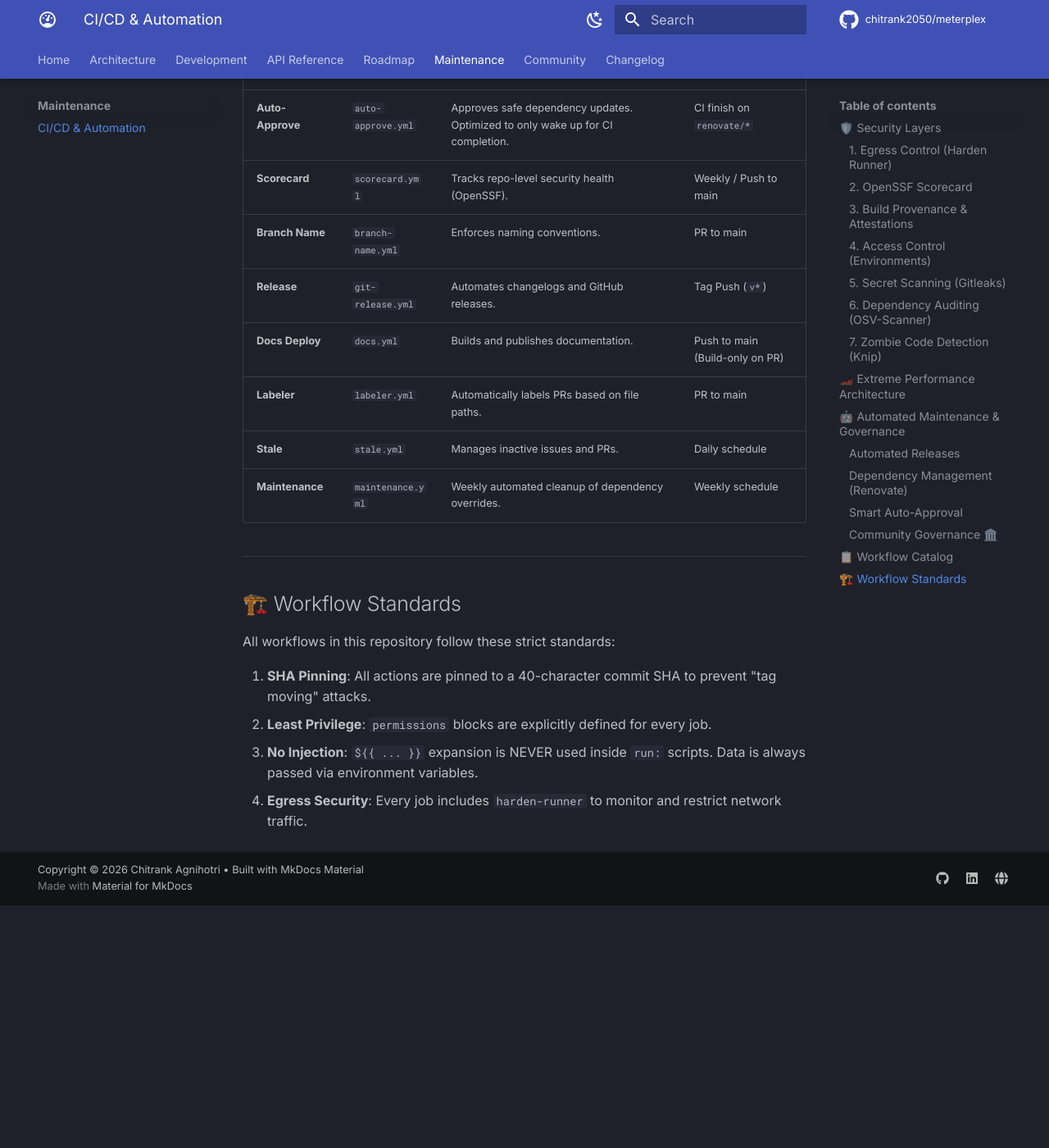
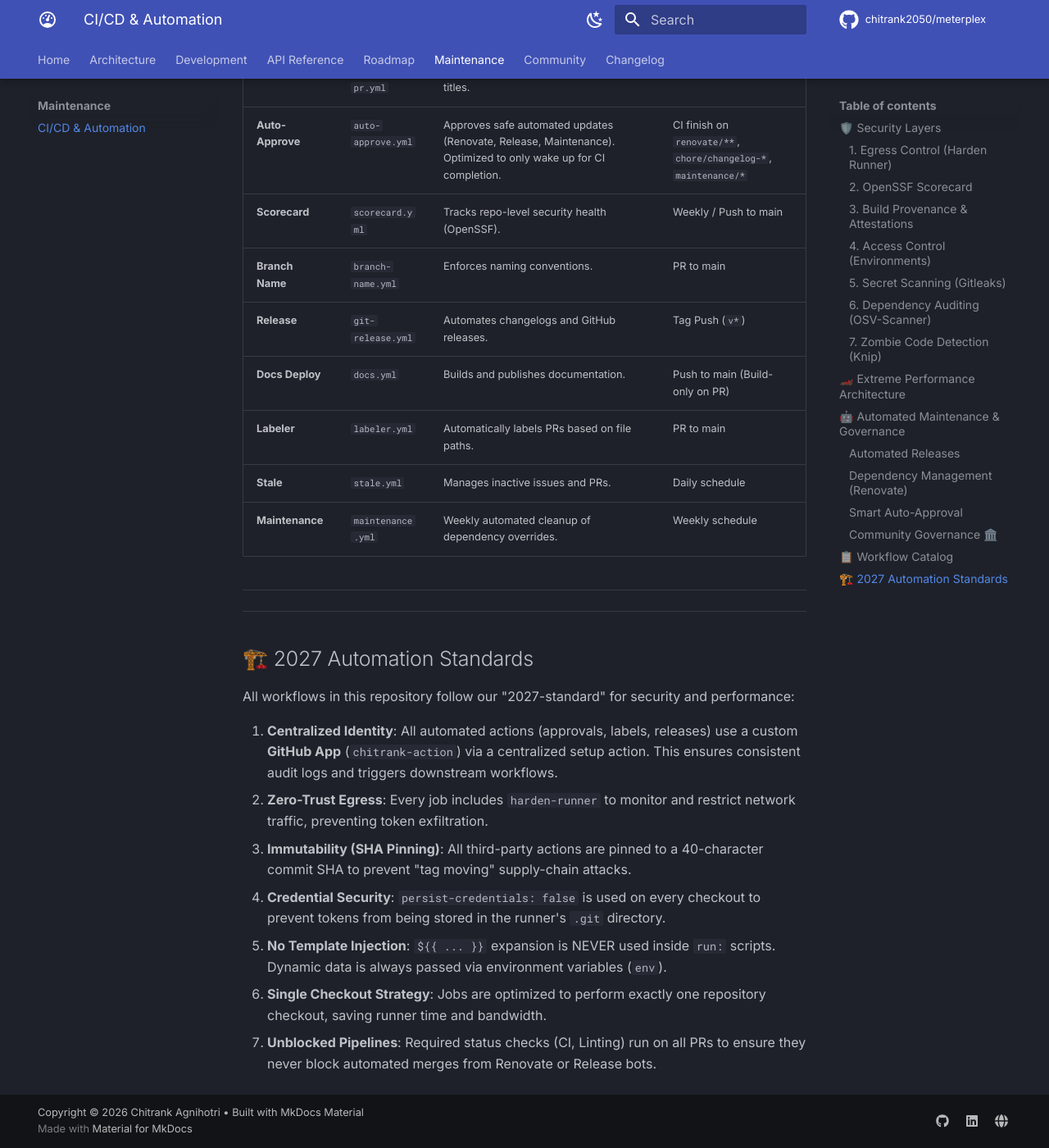
Before and after one commit to chitrank2050/meterplex, an MkDocs documentation site: the page built from docs/maintenance/ci-cd.md, in a window 1280 px wide and 1400 px high, scrolled down 3856 px. Shown: the whole window at 82% size. Built offline with MkDocs 1.6.1 and Material for MkDocs 9.7.7, drawn with Linux system fonts in a browser that asks for light colours; comment, search, counter and statistics services are not loaded; before the commit the page ends 4960 px from its top, so only the background shows below that.

Commit message:
feat: add maintenance branch type, update labeling and CI logic, and doc automation standards

```diff
--- a/docs/maintenance/ci-cd.md
+++ b/docs/maintenance/ci-cd.md
@@ -107,7 +107,7 @@
 | **Action Linting** | `workflow-lint.yml` | Audits GitHub Actions for security flaws using `zizmor`. | Changes to workflows |
 | **PR Autofill** | `pr-autofill.yml` | Populates PR descriptions based on commit history. | PR to main |
 | **Semantic PR** | `semantic-pr.yml` | Enforces Conventional Commits on PR titles. | PR to main |
-| **Auto-Approve** | `auto-approve.yml` | Approves safe dependency updates. Optimized to only wake up for CI completion. | CI finish on `renovate/*` |
+| **Auto-Approve** | `auto-approve.yml` | Approves safe automated updates (Renovate, Release, Maintenance). Optimized to only wake up for CI completion. | CI finish on `renovate/**`, `chore/changelog-*`, `maintenance/*` |
 | **Scorecard** | `scorecard.yml` | Tracks repo-level security health (OpenSSF). | Weekly / Push to main |
 | **Branch Name** | `branch-name.yml` | Enforces naming conventions. | PR to main |
 | **Release** | `git-release.yml` | Automates changelogs and GitHub releases. | Tag Push (`v*`) |
@@ -118,11 +118,16 @@
 
 ---
 
-## 🏗️ Workflow Standards
+---
 
-All workflows in this repository follow these strict standards:
+## 🏗️ 2027 Automation Standards
 
-1. **SHA Pinning**: All actions are pinned to a 40-character commit SHA to prevent "tag moving" attacks.
-2. **Least Privilege**: `permissions` blocks are explicitly defined for every job.
-3. **No Injection**: `${{ ... }}` expansion is NEVER used inside `run:` scripts. Data is always passed via environment variables.
-4. **Egress Security**: Every job includes `harden-runner` to monitor and restrict network traffic.
+All workflows in this repository follow our "2027-standard" for security and performance:
+
+1. **Centralized Identity**: All automated actions (approvals, labels, releases) use a custom **GitHub App** (`chitrank-action`) via a centralized setup action. This ensures consistent audit logs and triggers downstream workflows.
+2. **Zero-Trust Egress**: Every job includes `harden-runner` to monitor and restrict network traffic, preventing token exfiltration.
+3. **Immutability (SHA Pinning)**: All third-party actions are pinned to a 40-character commit SHA to prevent "tag moving" supply-chain attacks.
+4. **Credential Security**: `persist-credentials: false` is used on every checkout to prevent tokens from being stored in the runner's `.git` directory.
+5. **No Template Injection**: `${{ ... }}` expansion is NEVER used inside `run:` scripts. Dynamic data is always passed via environment variables (`env`).
+6. **Single Checkout Strategy**: Jobs are optimized to perform exactly one repository checkout, saving runner time and bandwidth.
+7. **Unblocked Pipelines**: Required status checks (CI, Linting) run on all PRs to ensure they never block automated merges from Renovate or Release bots.
--- a/package.json
+++ b/package.json
@@ -169,7 +169,7 @@
     }
   },
   "validate-branch-name": {
-    "pattern": "^(main|master|gh-pages)$|^(feat|fix|chore|docs|style|refactor|perf|test|build|ci|revert|renovate)/.+$",
+    "pattern": "^(main|master|gh-pages)$|^(feat|fix|chore|docs|style|refactor|perf|test|build|ci|revert|renovate|maintenance)/.+$",
     "errorMsg": "❌ Invalid branch name. Please use <type>/<description> (e.g., feat/add-api). Allowed types: feat, fix, chore, docs, style, refactor, perf, test, build, ci, revert, renovate"
   }
 }
```
Also changed, not shown: README.md (+2 -1 lines), 4 other files.
